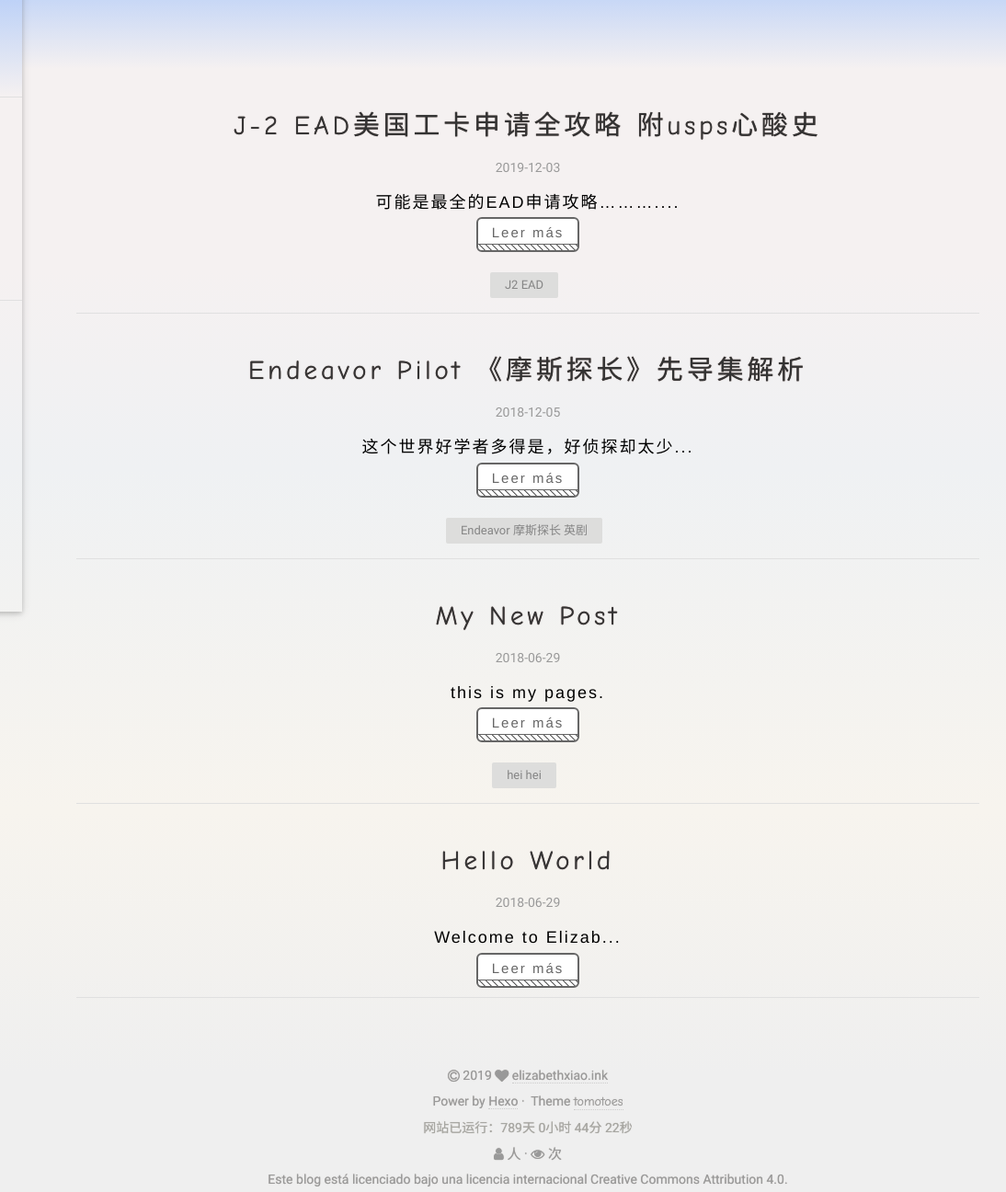
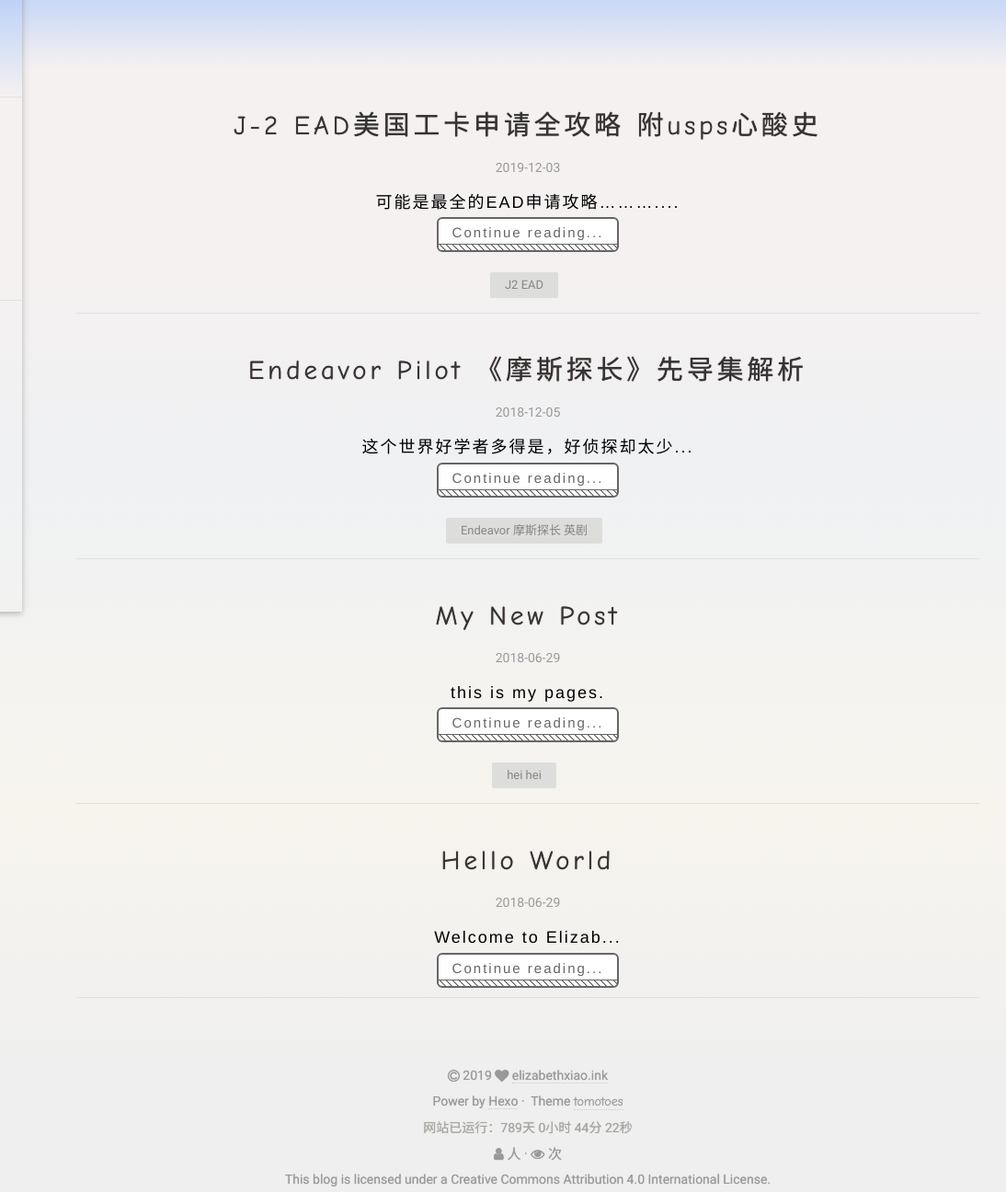
Before and after one commit to LizzyXiao/lizzyxiao.github.io, a plain HTML site: page index.html in a window 1280 px wide. Shown: the part 135-1431 px from the top of the page at 92% size, 186-1280 px from the left. Drawn offline with Linux system fonts and the light colour scheme; some packages are replaced by stand-ins of ours; no server answers; a script that the page names is missing.

Commit message:
Site updated: 2019-12-08 18:44:14

```diff
--- a/index.html
+++ b/index.html
@@ -157,7 +157,7 @@
             <a href="javascript:;" class="header-icon waves-effect waves-circle waves-light" id="back">
                 <i class="icon icon-lg icon-chevron-left"></i>
             </a>
-            <input type="text" id="key" class="search-input" autocomplete="off" placeholder="Búsqueda">
+            <input type="text" id="key" class="search-input" autocomplete="off" placeholder="Search">
             <a href="javascript:;" class="header-icon waves-effect waves-circle waves-light" id="search">
                 <i class="icon icon-lg icon-search"></i>
             </a>
@@ -219,7 +219,7 @@
 
         <div class="post-more-div">
             <a href="/2019/12/03/J2-ead/" class="post-more waves-button">
-                Leer más
+                Continue reading...
             </a>
         </div>
     </div>
@@ -262,7 +262,7 @@
 
         <div class="post-more-div">
             <a href="/2018/12/05/Endeavor/" class="post-more waves-button">
-                Leer más
+                Continue reading...
             </a>
         </div>
     </div>
@@ -306,7 +306,7 @@
 
         <div class="post-more-div">
             <a href="/2018/06/29/My-New-Post/" class="post-more waves-button">
-                Leer más
+                Continue reading...
             </a>
         </div>
     </div>
@@ -349,7 +349,7 @@
 
         <div class="post-more-div">
             <a href="/2018/06/29/hello-world/" class="post-more waves-button">
-                Leer más
+                Continue reading...
             </a>
         </div>
     </div>
@@ -400,7 +400,7 @@
         </span>
         <br/>
 
-        <span class="license">Este blog está licenciado bajo una <a rel="license" rel="external nofollow" href="https://creativecommons.org/licenses/by/4.0/">licencia internacional Creative Commons Attribution 4.0</a>.</span>
+        <span class="license">This blog is licensed under a <a rel="license" rel="external nofollow" href="https://creativecommons.org/licenses/by/4.0/">Creative Commons Attribution 4.0 International License</a>.</span>
     </div>
 </footer>
 
```
Also changed, not shown: 2018/06/29/My-New-Post/index.html (+3 -3 lines), 2018/06/29/hello-world/index.html (+3 -3 lines), 2018/12/05/Endeavor/index.html (+3 -3 lines), 2019/12/03/j2-ead/index.html (+3 -3 lines), about/index.html (+2 -2 lines), archives/2018/06/index.html (+2 -2 lines), archives/2018/12/index.html (+2 -2 lines), archives/2018/index.html (+2 -2 lines), archives/2019/12/index.html (+2 -2 lines), archives/2019/index.html (+2 -2 lines), archives/index.html (+2 -2 lines), categories/index.html (+2 -2 lines), tags/Endeavor-摩斯探长-英剧/index.html (+2 -2 lines), tags/J2-EAD/index.html (+2 -2 lines), 2 more files.
